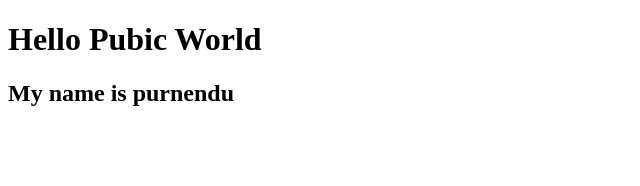
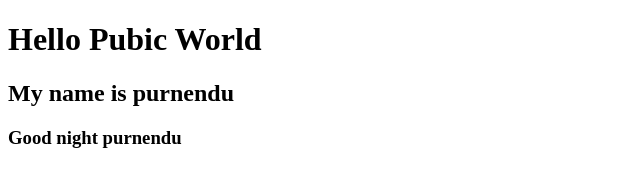
Before and after one commit to purnendumondal123/practice3, a plain HTML site: page index.html in a window 1280 px wide. Shown: the whole page, without its empty margins (0-640 px from the left). Drawn offline with Linux system fonts and the light colour scheme.

Commit message:
add style

```diff
--- a/index.html
+++ b/index.html
@@ -7,6 +7,7 @@
 </head>
 <body>
     <h1>Hello Pubic World</h1>
-    <h2>My name is purnendu</h2>
+    <h2>My name is purnendu  </h2>
+    <h3>Good night purnendu</h3>
 </body>
 </html>
--- /dev/null
+++ b/style.css
@@ -0,0 +1,3 @@
+body{
+    background-color: blueviolet;
+}
```
